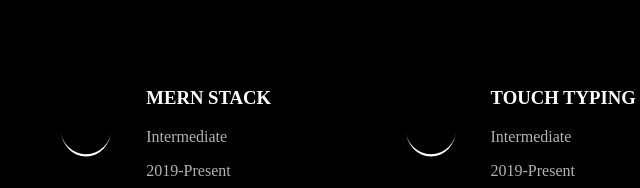
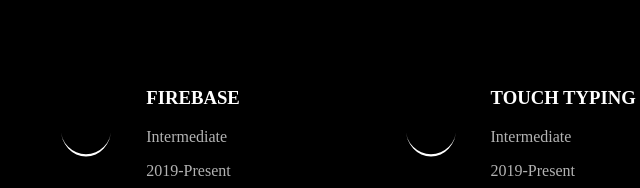
Before and after one commit to MChristian00/my-brand-frontend, a plain HTML site: page Pages/Portfolio.html in a window 1280 px wide. Shown: the part 1052-1240 px from the top of the page, 448-1088 px from the left. Drawn offline with nearby package versions, Linux system fonts and the light colour scheme; no server answers; files whose address does not match are found by name.

Commit message:
ch: change skill name from MERN to FIREBASE

```diff
--- a/Pages/Portfolio.html
+++ b/Pages/Portfolio.html
@@ -77,7 +77,7 @@
           <div class="tech-box">
             <div class="my-pic"><img src="../Assets/loader1.svg" width="120px" height="120px" /></div>
             <div>
-              <h3>MERN STACK</h3>
+              <h3>FIREBASE</h3>
               <p>Intermediate</p>
               <p>2019-Present</p>
             </div>
```
